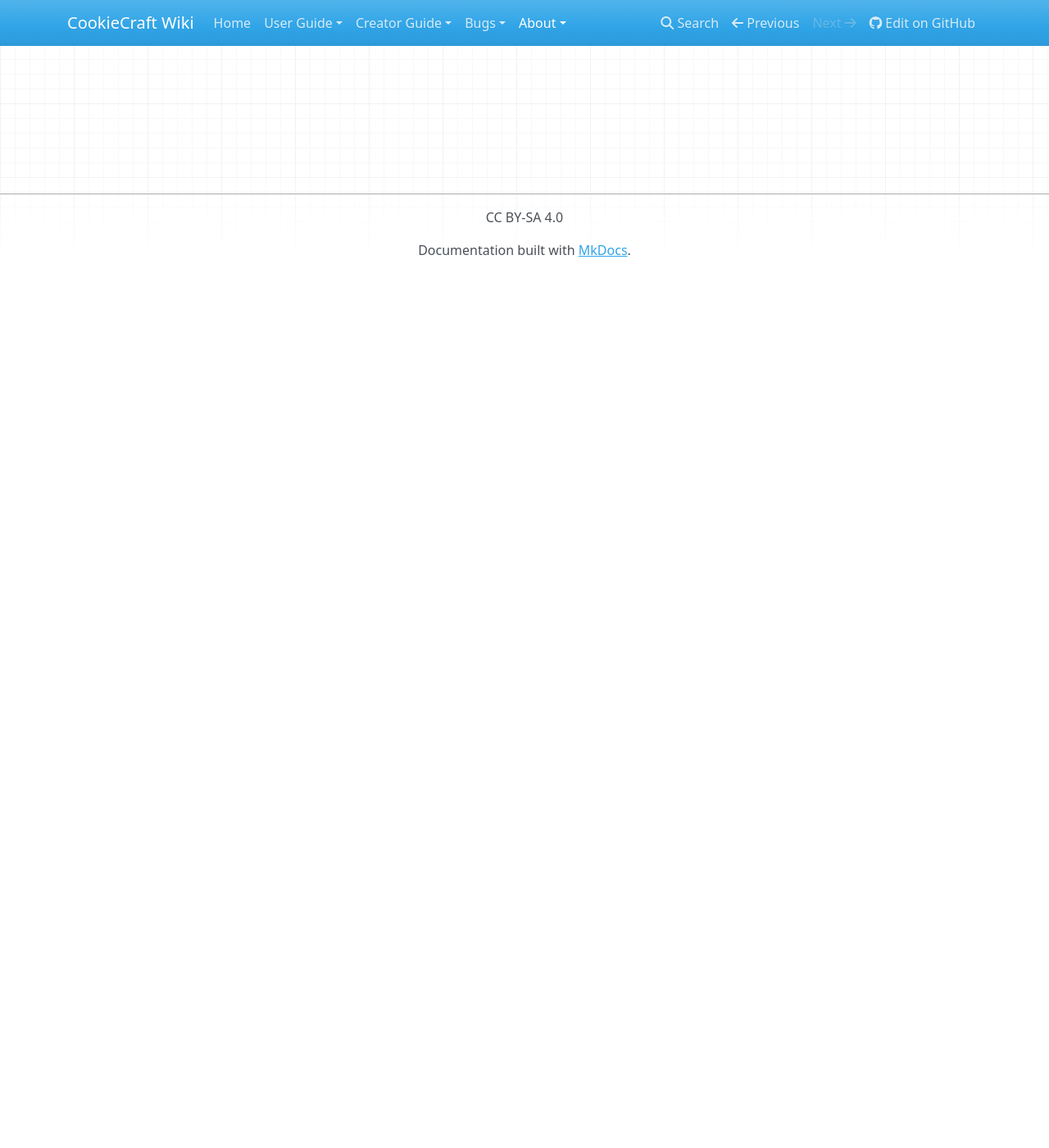
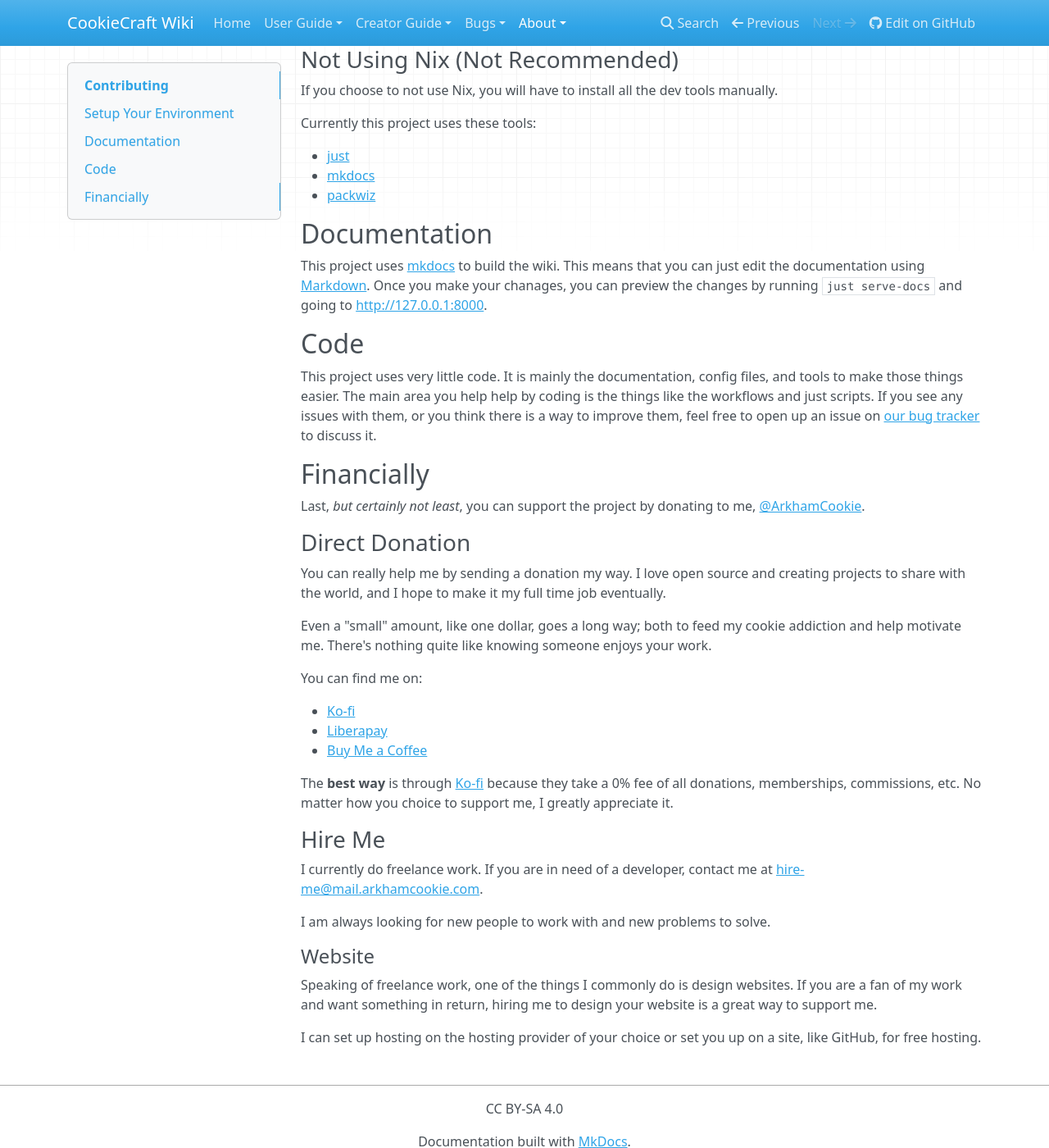
Before and after one commit to ArkhamCookie/CookieCraft, an MkDocs documentation site: the page built from docs/CONTRIBUTING.md, in a window 1280 px wide and 1400 px high, scrolled down 270 px. Shown: the whole window at 82% size. Built offline with MkDocs 1.6.1, drawn with Linux system fonts in a browser that asks for light colours; nearby versions of some CDN libraries; before the commit the page ends 900 px from its top, so only the background shows below that; some of the changed text lies outside the part shown.

Commit message:
docs: add docs for contributing

```diff
--- a/docs/CONTRIBUTING.md
+++ b/docs/CONTRIBUTING.md
@@ -2,4 +2,76 @@
 
 Information on how you can help contribute to CookieCraft.
 
-To be written...
+## Setup Your Environment
+
+### Using Nix (Recommended)
+
+For this repo we use [Nix](https://en.wikipedia.org/wiki/Nix_(package_manager)) to make tooling easy.
+All you have to do is [install Nix](https://nixos.org/download/) and run `nix-shell` in the project directory to have all the tools required for this repo working.
+
+### Not Using Nix (Not Recommended)
+
+If you choose to not use Nix,
+you will have to install all the dev tools manually.
+
+Currently this project uses these tools:
+
+- [just](https://just.systems)
+- [mkdocs](https://www.mkdocs.org/)
+- [packwiz](https://packwiz.infra.link/)
+
+## Documentation
+
+This project uses [mkdocs](https:/www.mkdocs.org/) to build the wiki.
+This means that you can just edit the documentation using [Markdown](https://en.wikipedia.org/wiki/Markdown).
+Once you make your chanages,
+you can preview the changes by running `just serve-docs` and going to <http://127.0.0.1:8000>.
+
+## Code
+
+This project uses very little code.
+It is mainly the documentation, config files, and tools to make those things easier.
+The main area you help help by coding is the things like the workflows and just scripts.
+If you see any issues with them,
+or you think there is a way to improve them,
+feel free to open up an issue on [our bug tracker](https://github.com/ArkhamCookie/CookieCraft/issues) to discuss it.
+
+## Financially
+
+Last, *but certainly not least*, you can support the project by donating to me, [@ArkhamCookie](https://arkhamcookie.com).
+
+### Direct Donation
+
+You can really help me by sending a donation my way.
+I love open source and creating projects to share with the world,
+and I hope to make it my full time job eventually.
+
+Even a "small" amount, like one dollar, goes a long way;
+both to feed my cookie addiction and help motivate me.
+There's nothing quite like knowing someone enjoys your work.
+
+You can find me on:
+
+- [Ko-fi](https://ko-fi.com/ArkhamCookie)
+- [Liberapay](https://liberapay.com/ArkhamCookie)
+- [Buy Me a Coffee](https://buymeacoffee.com/arkhamcookie)
+
+The **best way** is through [Ko-fi](https://ko-fi.com/ArkhamCookie) because they take a 0% fee of all donations, memberships, commissions, etc.
+No matter how you choice to support me, I greatly appreciate it.
+
+### Hire Me
+
+I currently do freelance work.
+If you are in need of a developer,
+contact me at [hire-me@mail.arkhamcookie.com](mailto:hire-me@mail.arkhamcookie.com).
+
+I am always looking for new people to work with and new problems to solve.
+
+#### Website
+
+Speaking of freelance work, one of the things I commonly do is design websites.
+If you are a fan of my work and want something in return,
+hiring me to design your website is a great way to support me.
+
+I can set up hosting on the hosting provider of your choice
+or set you up on a site, like GitHub, for free hosting.
```
